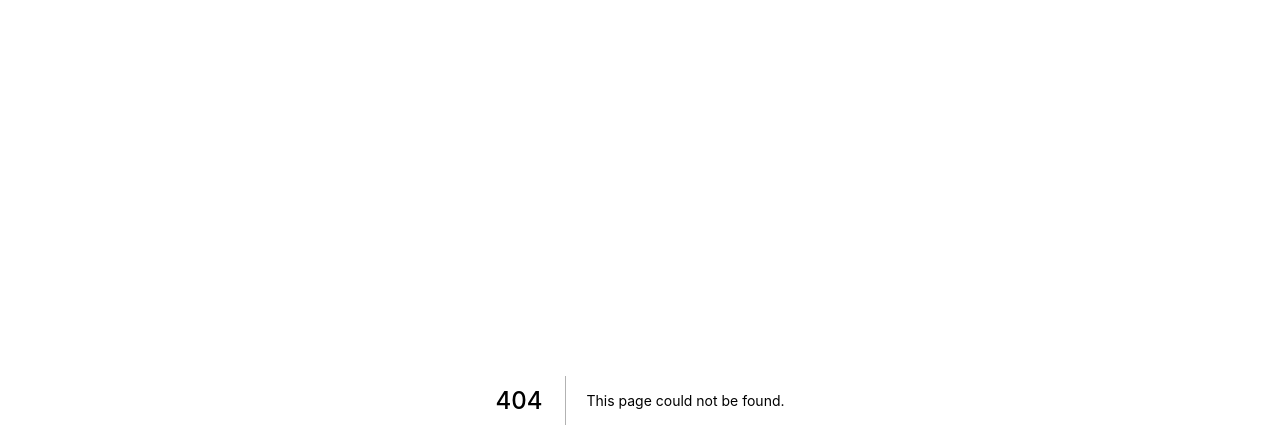
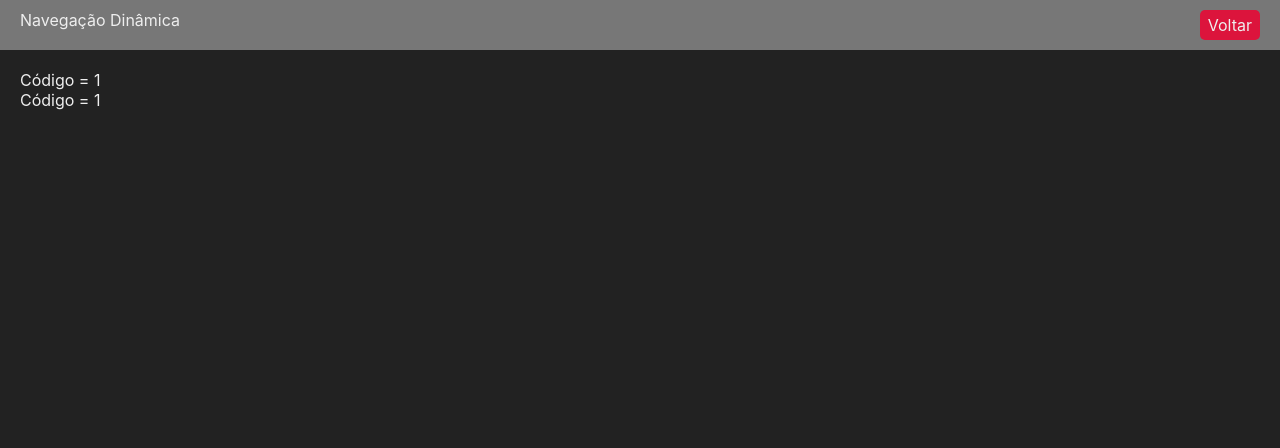
Before and after one commit to Ednardo-Paz/Fundamentos-NextJs, a Next.js app in the folder fundamentos/: page /cliente/1/1 in a window 1280 px wide. Before the commit this address had no page. Shown: the top 448 px of the page. Built offline with nearby package versions, Linux system fonts and the light colour scheme.

Commit message:
Navegação dinâmica.

```diff
--- /dev/null
+++ b/fundamentos/src/pages/cliente/[filial]/[codigo].jsx
@@ -0,0 +1,13 @@
+import Layout from '../../../components/Layout';
+import { useRouter } from 'next/router';
+
+export default function ClientePorCodigo() {
+  const router = useRouter();
+
+  return (
+    <Layout titulo="Navegação Dinâmica">
+      <div>Código = {router.query.codigo}</div>
+      <div>Código = {router.query.filial}</div>
+    </Layout>
+  );
+}
--- a/fundamentos/src/pages/index.jsx
+++ b/fundamentos/src/pages/index.jsx
@@ -13,6 +13,11 @@
       <Navegador destino={'/exemplo'} texto={'Exemplo'} />
       <Navegador destino={'/jsx'} texto={'Jsx'} cor={'crimson'} />
       <Navegador destino={'/navegacao'} texto={'Navegação 01'} cor={'green'} />
+      <Navegador
+        destino={'/cliente/sp-2/321'}
+        texto={'Navegação 02'}
+        cor={'blue'}
+      />
     </div>
   );
 }
```
